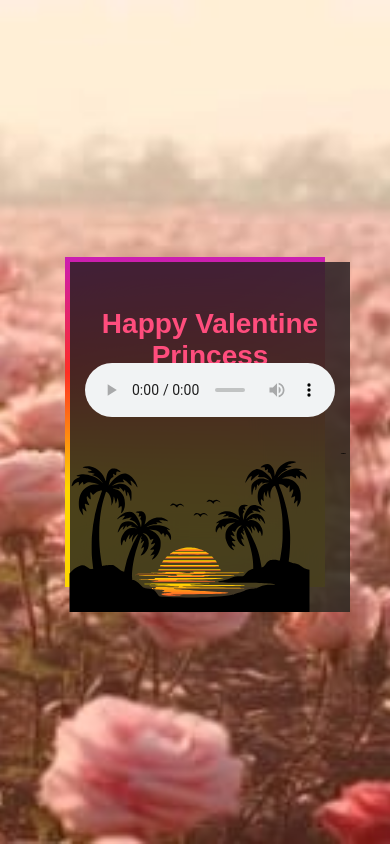
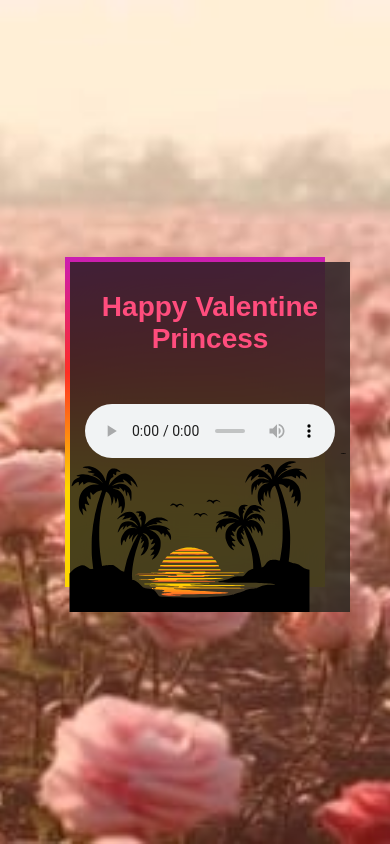
Before and after one commit to Shammah1998/valentine, a plain HTML site: page content/yes2.html in a window 390 px wide. Drawn offline with Linux system fonts and the light colour scheme.

Commit message:
Update yes2.html

```diff
--- a/content/yes2.html
+++ b/content/yes2.html
@@ -85,7 +85,7 @@
 }
 @media only screen and (max-width: 768px) {
   .audio{
-   margin-top: -20vw;
+   margin-top: -5vw;
   width: 100%;
 
 }
```
